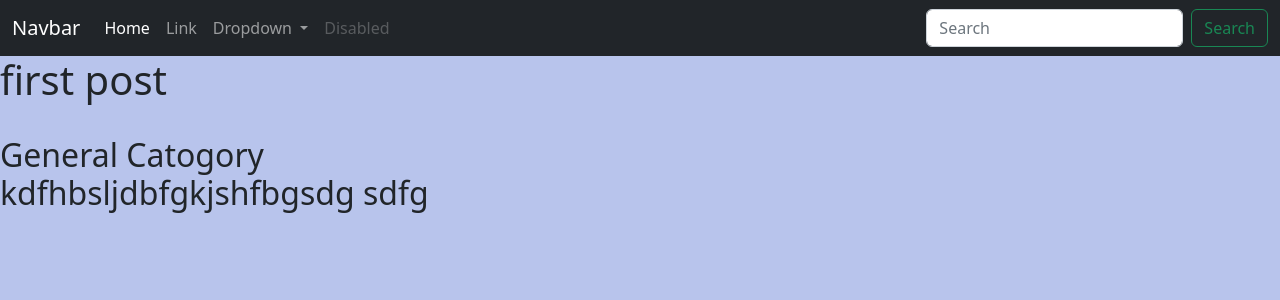
After one commit to alewiwi/gsg-django, a Django app: page /blog/post_details/1/ in a window 1280 px wide. The commit adds this page. Shown: the top 300 px of the page. Run offline with Django 4.2, Linux system fonts and the light colour scheme; data comes from the database, SQL or seed files in the repository; both versions use the stored data as it was after the commit.

Commit message:
Review Relationships and using Class Based View

```diff
--- a/lecture 4/bloggy/posts/models.py
+++ b/lecture 4/bloggy/posts/models.py
@@ -1,4 +1,5 @@
 from django.db import models
+from django.forms import CharField
 
 # Create your models here.
 
@@ -32,3 +33,36 @@ class Location(models.Model):
 class Shop(models.Model):
     name= models.CharField(max_length=20)
     location = models.ManyToManyField(Location)
+
+class Country(models.Model):
+    name = models.CharField(max_length=30)
+
+    def __str__(self):
+        return self.name
+
+class Capital(models.Model):
+    name = models.CharField(max_length=30,null=False,)
+    country = models.OneToOneField(to='Country',on_delete=models.CASCADE)
+
+    def __str__(self):
+        return self.name
+
+class City(models.Model):
+    name=models.CharField(max_length=30)
+    country = models.ForeignKey(to=Country,on_delete=models.CASCADE)
+
+    def __str__(self):
+        return self.name
+
+class Teacher(models.Model):
+    first_name = models.CharField(max_length=40)
+
+    def __str__(self):
+        return self.first_name
+
+class Subject(models.Model):
+    title = models.CharField(max_length=20)
+    teachers = models.ManyToManyField(Teacher)
+
+    def __str__(self):
+        return self.title
--- /dev/null
+++ b/lecture 4/bloggy/posts/static/css/style.css
@@ -0,0 +1,3 @@
+body{
+    background: rgb(184, 196, 236);
+}
--- a/lecture 4/bloggy/posts/templates/posts/master.html
+++ b/lecture 4/bloggy/posts/templates/posts/master.html
@@ -5,6 +5,8 @@
     <meta name="viewport" content="width=device-width, initial-scale=1">
     <title>GSG Blog</title>
     <link href="https://cdn.jsdelivr.net/npm/bootstrap@5.2.2/dist/css/bootstrap.min.css" rel="stylesheet" integrity="sha384-Zenh87qX5JnK2Jl0vWa8Ck2rdkQ2Bzep5IDxbcnCeuOxjzrPF/et3URy9Bv1WTRi" crossorigin="anonymous">
+    {% load static %}
+    <link rel="stylesheet" href="{% static 'css/style.css'%}"
   </head>
   <body>
     <nav class="navbar navbar-expand-lg navbar-dark bg-dark font-light">
--- /dev/null
+++ b/lecture 4/bloggy/posts/templates/posts/post_details.html
@@ -0,0 +1,9 @@
+{% extends 'posts/master.html'%}
+
+{% block contents%}
+    <h1>{{post_details.title}}</h1>
+
+    <br>
+    <h2>{{post_details.category.title}}
+    <p>{{post_details.content}}</p>
+{% endblock%}
--- a/lecture 4/bloggy/posts/templates/posts/posts.html
+++ b/lecture 4/bloggy/posts/templates/posts/posts.html
@@ -1,6 +1,9 @@
 {% extends 'posts/master.html'%}
+{% load static %}
 
 {% block contents%}
+    <div class="container">
+        <img src="{% static 'images/banner.jpg' %}" alt="blog image">
         <table>
             <theader>
                 <tr>
@@ -17,4 +20,5 @@
                 </tr>
             {% endfor %}
         </table>
+    </div>
 {% endblock%}
--- a/lecture 4/bloggy/posts/urls.py
+++ b/lecture 4/bloggy/posts/urls.py
@@ -5,5 +5,10 @@ urlpatterns = [
     path('',views.index),
     path('<int:post_id>/post/',views.getPost,name='post'),
     path('category/',views.getCategories,name='categories'),
-    path('category/<int:category_id>/category', views.getCategory,name="category")
+    path('category/<int:category_id>/category', views.getCategory,name="category"),
+    path('post_list/',views.PostListView.as_view(),name='post_list'),
+    #path('post_list/', views.PostListView.as_view(),name="post_list"),
+    path('post_details/<int:pk>/',views.PostDetailView.as_view(),name="post_details"),
+    #path('post_details/<int:id>/',views.PostDetailView.as_view(),name="post_details")
+    path('simple_view/',views.SimpleView.as_view(),name="simple_view" )
 ]
--- a/lecture 4/bloggy/posts/views.py
+++ b/lecture 4/bloggy/posts/views.py
@@ -2,6 +2,11 @@ from unicodedata import category
 from django.http import HttpResponse
 from django.shortcuts import get_object_or_404, render
 from django.http import HttpResponse
+from django.views.generic.detail import DetailView
+#from django.views.generic import DetailView
+from django.views.generic.list import ListView
+from django.views.generic import View,TemplateView
+
 
 from .models import Category, Post
 
@@ -27,3 +32,32 @@ def getCategory(request,category_id):
     category = get_object_or_404(Category,pk=category_id)
     context = {"category":category}
     return render(request,'posts/category.html',context=context)
+
+class PostListView(ListView):
+    model = Post
+    template_name = "posts/post_list.html"
+    context_object_name = "post_list"
+
+# class PostListView(ListView):
+#     model = Post
+#     context_object_name = "post_list"
+#     template_name = "posts/post_list.html"
+
+#     # def get_queryset(self):
+#     #     return Post.objects.order_by("-title")[:10]
+
+
+class PostDetailView(DetailView):
+    model = Post
+    context_object_name = 'post_details'
+    template_name = 'posts/post_details.html'
+# class PostDetailView(DetailView):
+#     context_object_name = 'post_details'
+#     template_name = 'posts/post_details.html'
+
+#     def get_object(self):
+#         id_ = self.kwargs.get("id")
+#         return get_object_or_404(Post,id=id_)
+
+class SimpleView(TemplateView):
+    template_name= 'posts/simple_view.html'
```
Also changed, not shown: lecture 4/bloggy/posts/templates/posts/post_list.html (added, +7 -0 lines), lecture 4/bloggy/posts/templates/posts/simple_view.html (added, +12 -0 lines), lecture 4/bloggy/db.sqlite3, lecture 4/bloggy/posts/migrations/0007_country_capital.py (added), lecture 4/bloggy/posts/migrations/0008_city.py (added), lecture 4/bloggy/posts/migrations/0009_teacher_subject.py (added), lecture 4/bloggy/posts/migrations/0010_subject_title.py (added), lecture 4/bloggy/posts/static/images/banner.jpg (added). Lines whose indentation alone changed are shown as unchanged.
